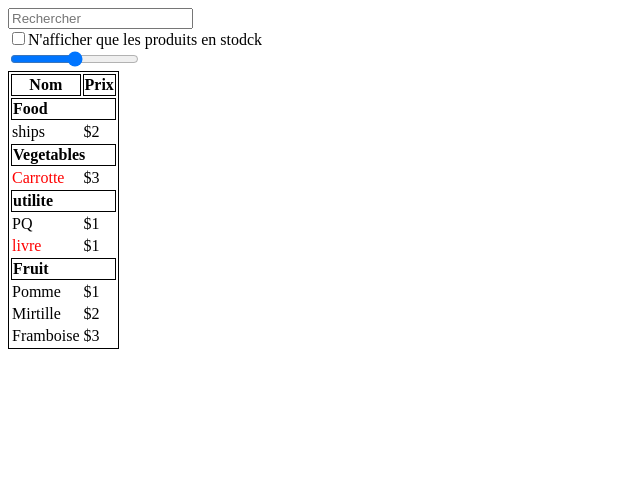
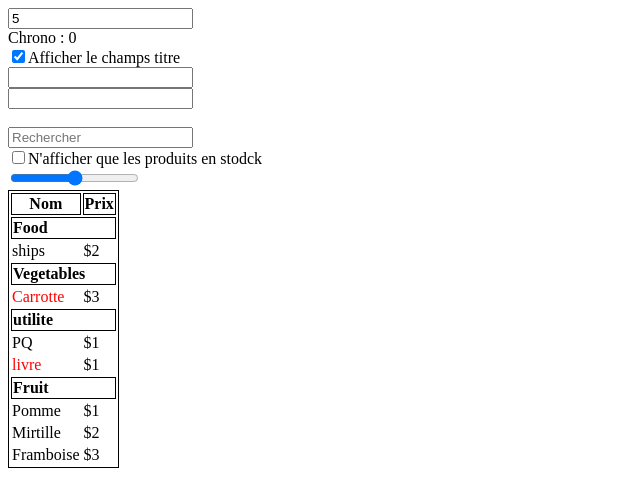
Before and after one commit to HugoBoyer/ProjectBaseReact, a React (Vite) app in the folder ProjectReactTest/: page / in a window 1280 px wide. Shown: the top 500 px of the page, without its empty margins (0-640 px from the left). Built offline with nearby package versions, Linux system fonts and the light colour scheme.

Commit message:
feat(timer): ajout d'un chronometre avec UseEffect

```diff
--- a/ProjectReactTest/src/App.jsx
+++ b/ProjectReactTest/src/App.jsx
@@ -1,7 +1,10 @@
-import { useState } from "react"
+import { useEffect } from "react"
+import { use, useState } from "react"
 import { Checkbox } from "./components/form/Checkbox"
 import { Input } from "./components/form/Input"
+import { InputNumber } from "./components/form/InputNumber"
 import { InputRange } from "./components/form/InputRange"
+import { InputTitle } from "./components/form/InputTitle"
 import { ProductCategoryRow } from "./components/products/ProductCategoryRow"
 import { ProductRow } from "./components/products/ProductRow"
 
@@ -22,6 +25,8 @@ function App() {
   const [showStockedOnly, setShowStockedOnly] = useState(false)
   const [search, setSearch] = useState('')
   const [maxPrice, setMaxPrice] = useState(5)
+  const [displayTitle, setDisplayTitle] = useState(true)
+
 
   const visibleProducts = PRODUCTS.filter(product => {
     if(showStockedOnly && !product.stocked){
@@ -40,6 +45,15 @@ function App() {
   })
   return (
     <>
+    <InputChrono />
+      <Checkbox
+        checked={displayTitle}
+        onChange={setDisplayTitle}
+        id="titleshow"
+        label="Afficher le champs titre"
+      />
+      {displayTitle && <EditInput/>}
+
       <SearchBar
         showStockedOnly={showStockedOnly}
         onStockedOnlyChange={setShowStockedOnly}
@@ -107,4 +121,85 @@ function ProductTable({products}) {
 }
 
 
+
+
+function EditInput() {
+
+  const [title, setTitle] = useState('')
+  const [firstname, setFirstname] = useState('')
+
+  useEffect(() => {
+    const originalTitle  = document.title
+    return () => {
+      document.title = originalTitle
+    }
+  }, []);
+
+  useEffect(() => {
+    console.log('title')
+      document.title = title
+  }, [title])
+
+  return (
+    <div>
+      <div>
+        <InputTitle
+        onChange={setTitle}
+        value={title}
+      />
+      <InputTitle
+        onChange={setFirstname}
+        value={firstname}
+      />
+      </div>
+    <br/>
+    </div>
+
+  )
+
+}
+
+function InputChrono() {
+  const [duration, setDuration] = useState(5)
+  const [secondsLeft, setSecondsLeft] = useState(duration)
+
+
+
+  const handleChange = (v) => {
+    setDuration(v)
+
+    setSecondsLeft(v)
+  }
+
+console.log('render')
+
+  useEffect(() => {
+    const timer = setInterval(() => {
+      setSecondsLeft(v => {
+        if (v <= 1) {
+          clearInterval(timer);
+          return 0;
+        }
+        return v - 1;
+      })
+    }, 1000)
+    return () => {
+      clearInterval(timer)
+    }
+  }, [duration])
+
+
+
+  return (
+    <div>
+      <Input
+        onChange={handleChange}
+        value={duration}
+      />
+      <label>Chrono : {secondsLeft}</label>
+    </div>
+  )
+}
+
+
 export default App
--- /dev/null
+++ b/ProjectReactTest/src/components/form/InputNumber.jsx
@@ -0,0 +1,19 @@
+/**
+ * @param {string} placeholder
+ * @param {string} value
+ * @param {(s: string) => void} onChange
+ */
+ export function InputNumber({placeholder, value, onChange}) {
+    return (
+        <div>
+            <input
+                type="text"
+                className="form-control"
+                value={value}
+                placeholder={placeholder}
+                onChange={(e) => onChange(e.target.value)}
+            />
+        </div>
+    )
+
+}
--- /dev/null
+++ b/ProjectReactTest/src/components/form/InputTitle.jsx
@@ -0,0 +1,11 @@
+export function InputTitle({value, onChange}) {
+    return ( <div>
+        <input
+            onChange={(e) => onChange(e.target.value)}
+            value={value}
+        />
+    </div>
+    )
+
+
+}
```
